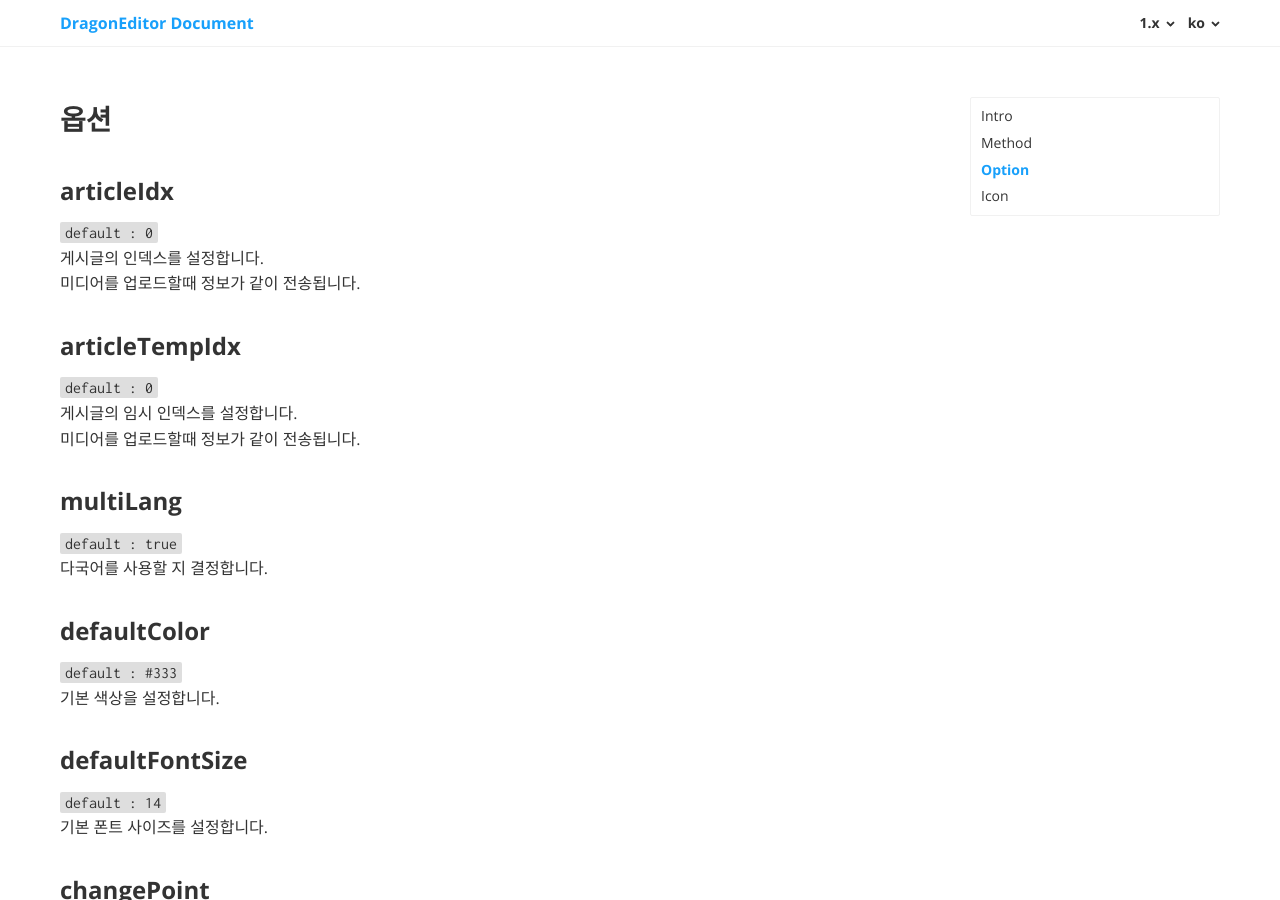
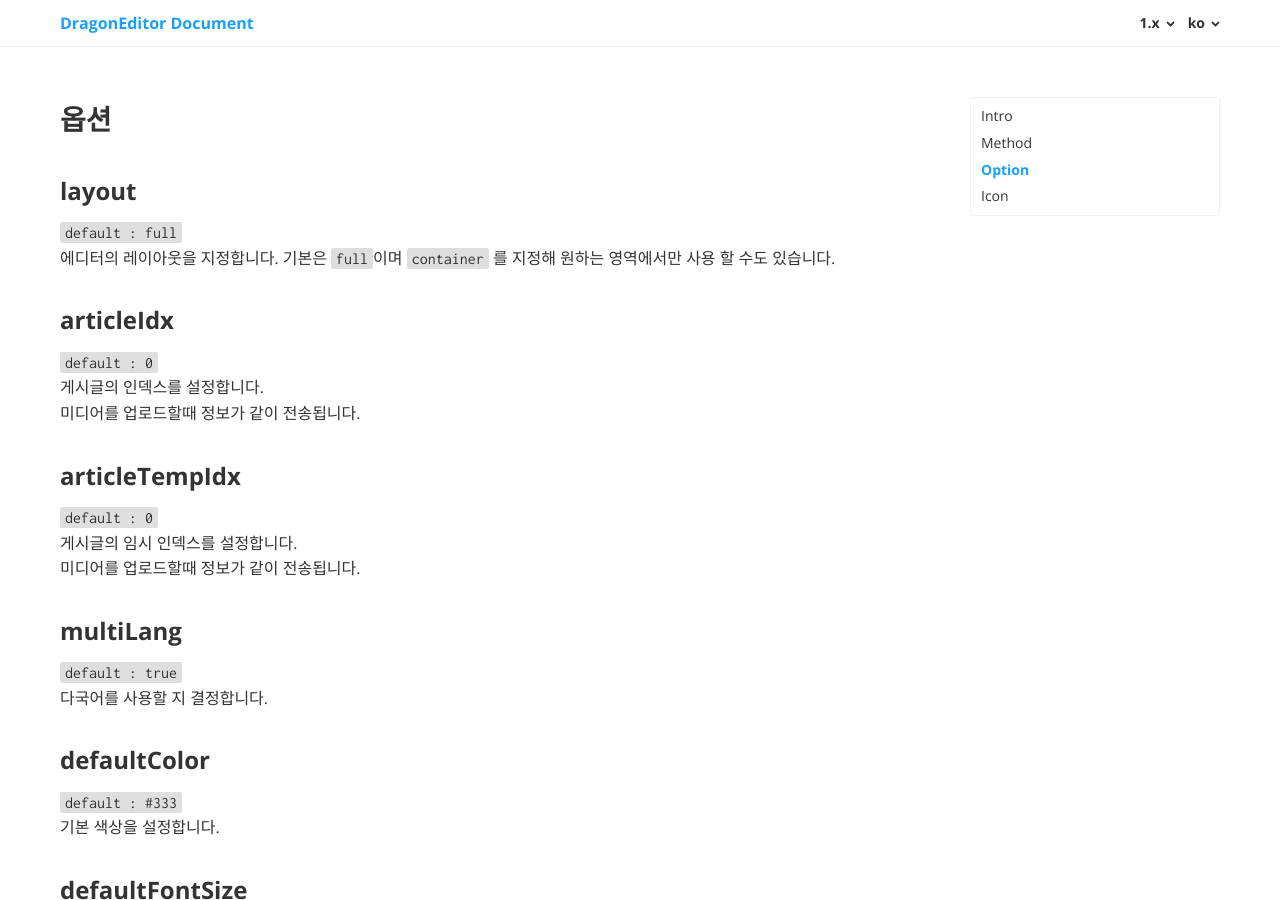
Before and after one commit to lovefields/dragonEditor-doc, a Jekyll site: the page built from 1.x/ko/03-option.md, in a window 1280 px wide and 900 px high. Built offline with Jekyll 4.4.1, drawn with Linux system fonts in a browser that asks for light colours.

Commit message:
layout option

```diff
--- a/1.x/ko/03-option.md
+++ b/1.x/ko/03-option.md
@@ -7,6 +7,12 @@
 ---
 
 # [옵션](#옵션)
+
+## [layout](#layout)
+
+`default : full`
+
+에디터의 레이아웃을 지정합니다. 기본은 `full`이며 `container` 를 지정해 원하는 영역에서만 사용 할 수도 있습니다.
 
 ## [articleIdx](#articleIdx)
 
```
Also changed, not shown: 1.x/en/03-option.md (+6 -0 lines).
